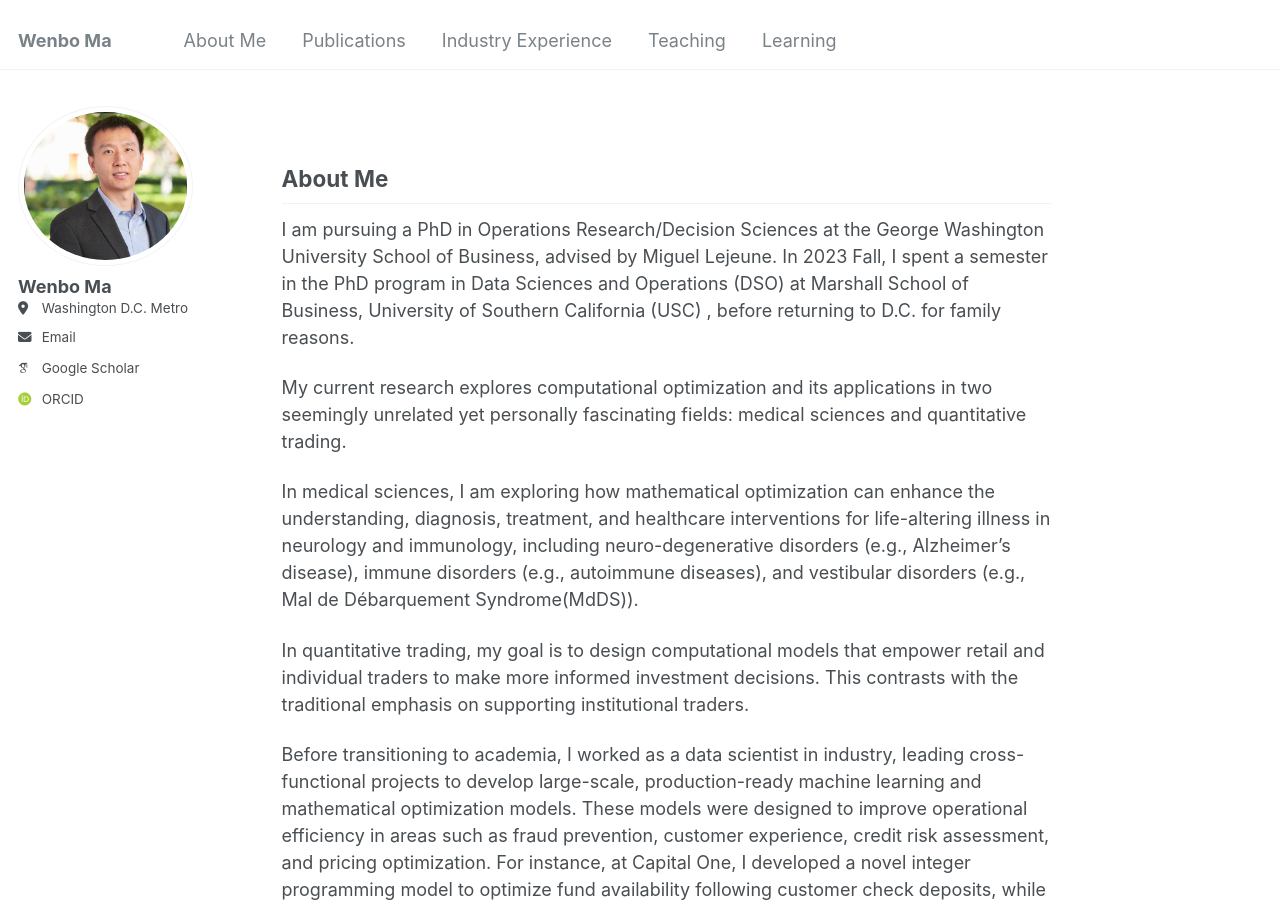
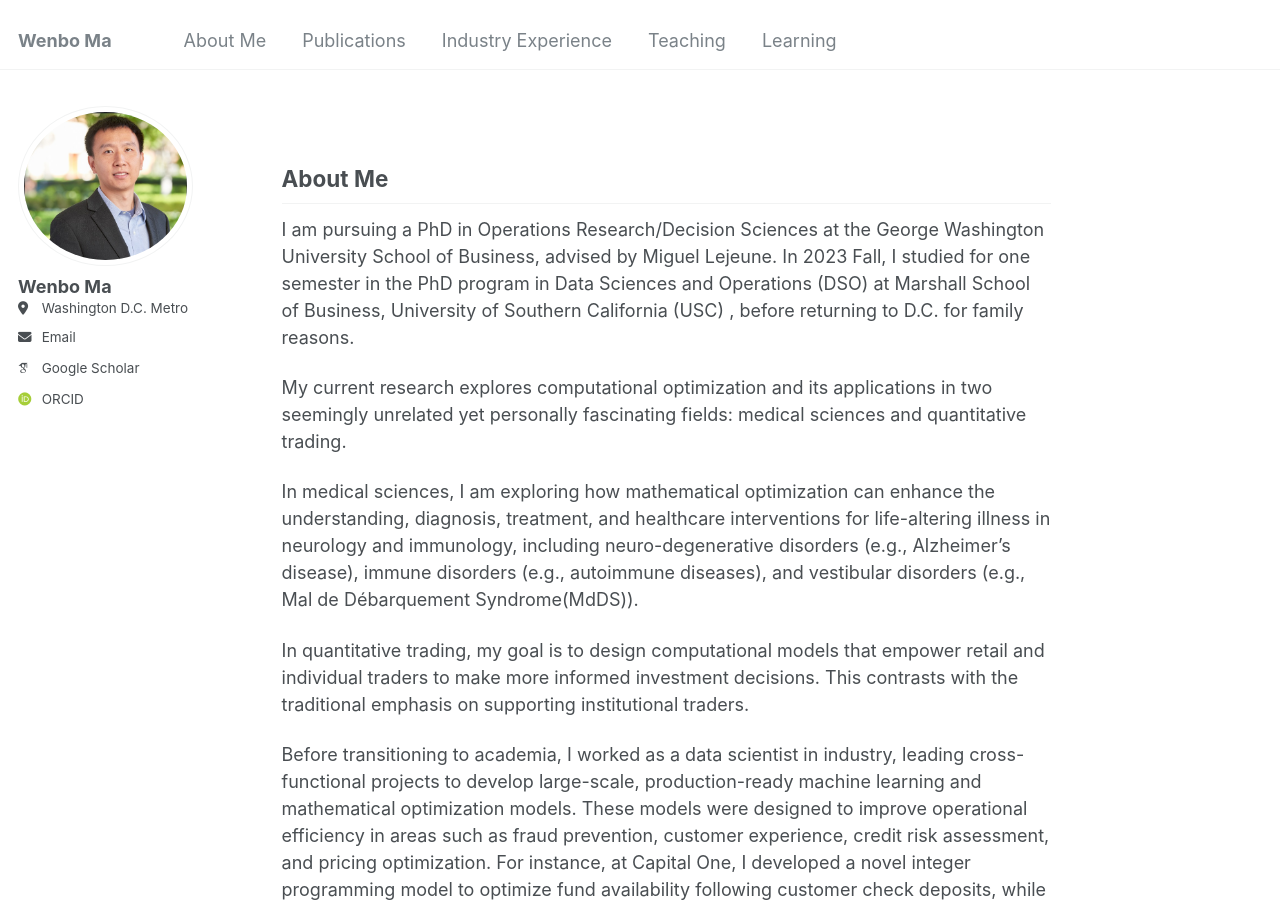
Before and after one commit to wenbo5565/wenbo5565.github.io, a Jekyll site: the page built from _pages/about.md, in a window 1280 px wide and 900 px high. Built offline with Jekyll 4.4.1, drawn with Linux system fonts in a browser that asks for light colours; some web fonts are replaced.

Commit message:
Update about.md

```diff
--- a/_pages/about.md
+++ b/_pages/about.md
@@ -9,7 +9,7 @@ redirect_from:
 
 ## About Me <a id="about"></a>
 
-I am pursuing a PhD in Operations Research/Decision Sciences at the George Washington University School of Business, advised by Miguel Lejeune. In 2023 Fall, I spent a semester in the PhD program in Data Sciences and Operations (DSO) at Marshall School of Business, University of Southern California (USC) , before returning to D.C. for family reasons.
+I am pursuing a PhD in Operations Research/Decision Sciences at the George Washington University School of Business, advised by Miguel Lejeune. In 2023 Fall, I studied for one semester in the PhD program in Data Sciences and Operations (DSO) at Marshall School of Business, University of Southern California (USC) , before returning to D.C. for family reasons.
 
 My current research explores computational optimization and its applications in two seemingly unrelated yet personally fascinating fields: medical sciences and quantitative trading.
 
```
